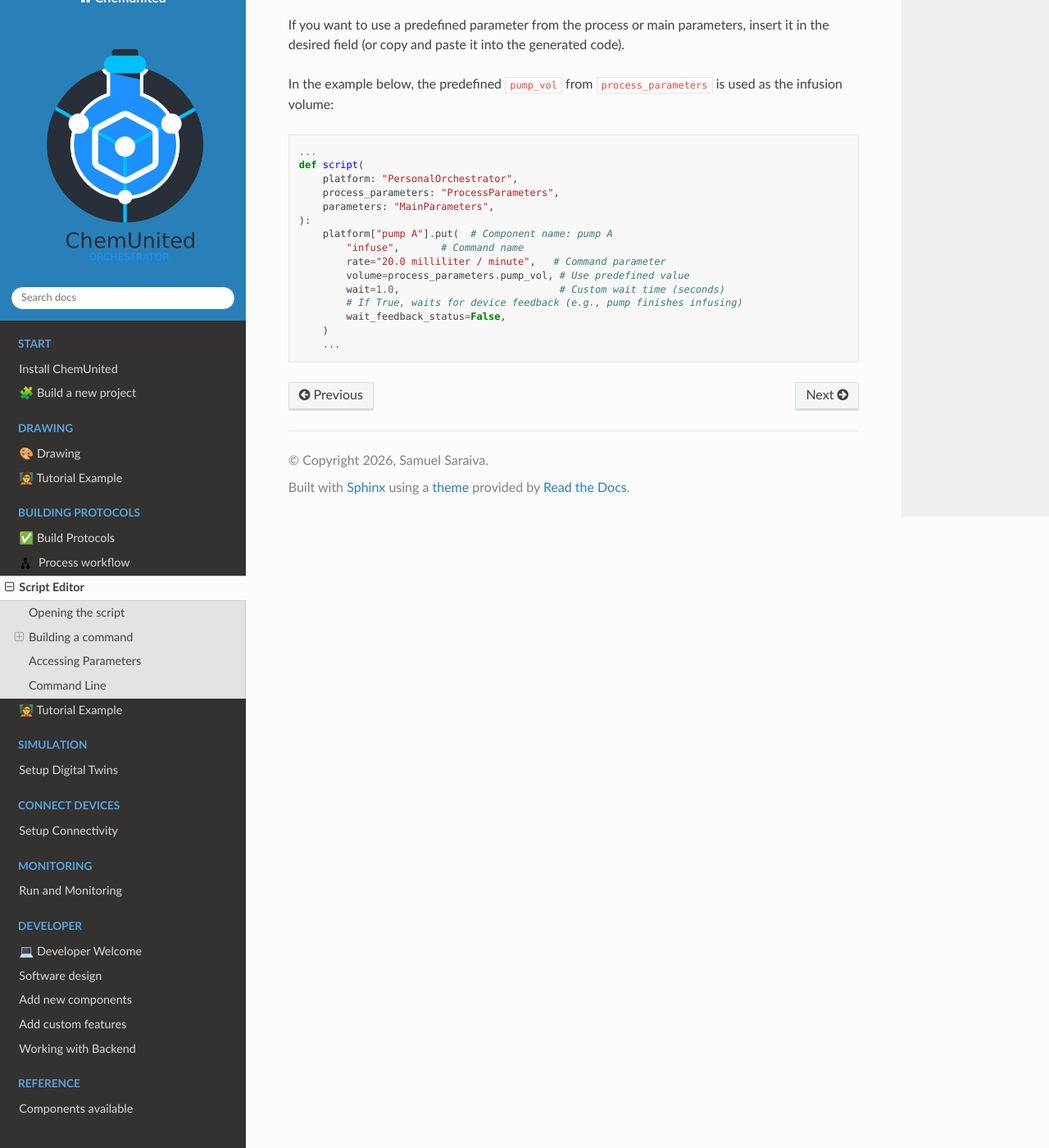
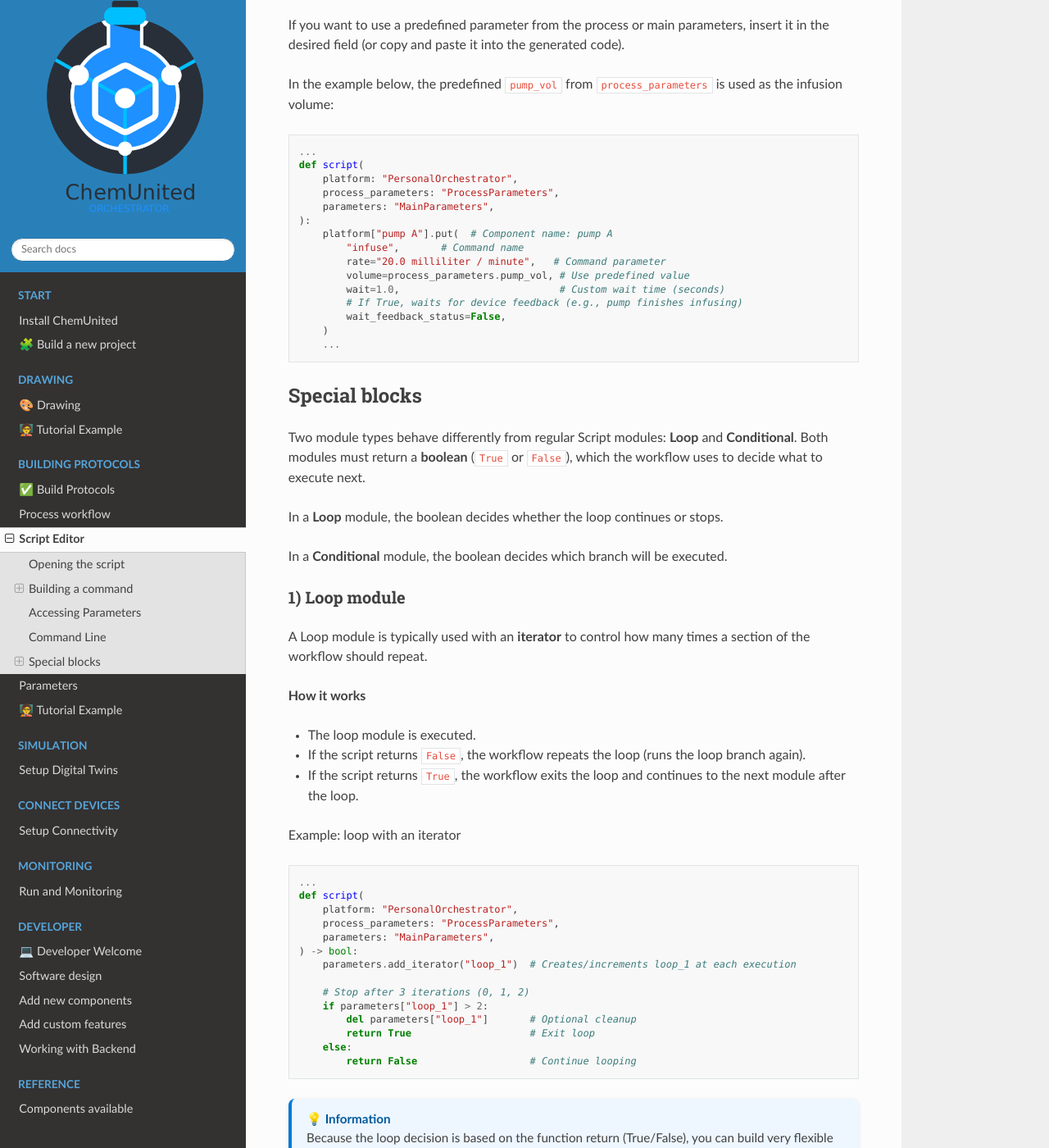
Before and after one commit to automatedchemistry/chemunited-docs, a Sphinx documentation site: the page built from docs/protocols/script_editor.md, in a window 1280 px wide and 1400 px high, scrolled down 3925 px. Shown: the whole window at 82% size. Built offline with Sphinx 7.4.7 and the Read the Docs theme 3.1.0, drawn with Linux system fonts in a browser that asks for light colours; some of the changed text lies outside the part shown.

Commit message:
parameter

````diff
--- a/docs/protocols/script_editor.md
+++ b/docs/protocols/script_editor.md
@@ -147,3 +147,69 @@
     )
     ...
 ```
+
+## Special blocks
+
+Two module types behave differently from regular Script modules: **Loop** and **Conditional**.
+Both modules must return a **boolean** (`True` or `False`), which the workflow uses to decide what to execute next.
+
+In a **Loop** module, the boolean decides whether the loop continues or stops.
+
+In a **Conditional** module, the boolean decides which branch will be executed.
+
+### 1) Loop module
+
+A Loop module is typically used with an **iterator** to control how many times a section of the workflow should repeat.
+
+**How it works**
+
+* The loop module is executed.
+
+* If the script returns `False`, the workflow repeats the loop (runs the loop branch again).
+
+* If the script returns `True`, the workflow exits the loop and continues to the next module after the loop.
+
+Example: loop with an iterator
+
+```python
+...
+def script(
+    platform: "PersonalOrchestrator",
+    process_parameters: "ProcessParameters",
+    parameters: "MainParameters",
+) -> bool:
+    parameters.add_iterator("loop_1")  # Creates/increments loop_1 at each execution
+
+    # Stop after 3 iterations (0, 1, 2)
+    if parameters["loop_1"] > 2:
+        del parameters["loop_1"]       # Optional cleanup
+        return True                    # Exit loop
+    else:
+        return False                   # Continue looping
+```
+<div class="info-block"> <strong>
+💡 Information</strong><br> Because the loop decision is based on the function return (True/False), you can build very flexible loops (e.g.,
+looping until a sensor reaches a target, looping until a file exists, etc.), not only fixed iteration counts.
+</div>
+
+### 2) Conditional module
+
+A **Conditional** module chooses between two branches based on the boolean value returned by its script.
+
+**How it works**
+
+If the script returns `True`, the workflow follows the **True branch**.
+
+If the script returns `False`, the workflow follows the **False branch**.
+
+Example: simple conditional
+
+```python
+...
+def script(
+    platform: "PersonalOrchestrator",
+    process_parameters: "ProcessParameters",
+    parameters: "MainParameters",
+) -> bool:
+    return True  # Follow the True branch
+```
````
Also changed, not shown: docs/index.md (+1 -0 lines), docs/protocols/module_workflows.md (+1 -1 lines), docs/protocols/parameters.md (added, +128 -0 lines), docs/_static/parameters_editor.png (added), docs/_static/parameters_window_view.png (added).
